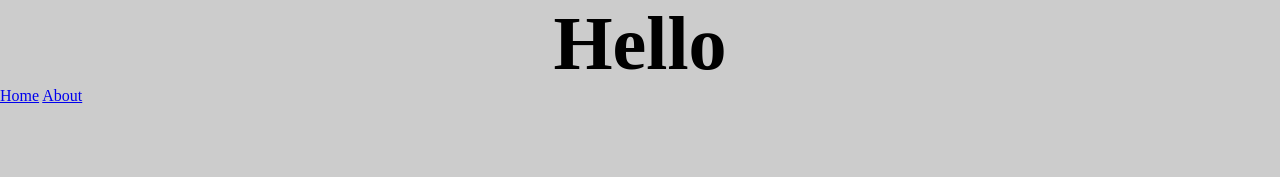
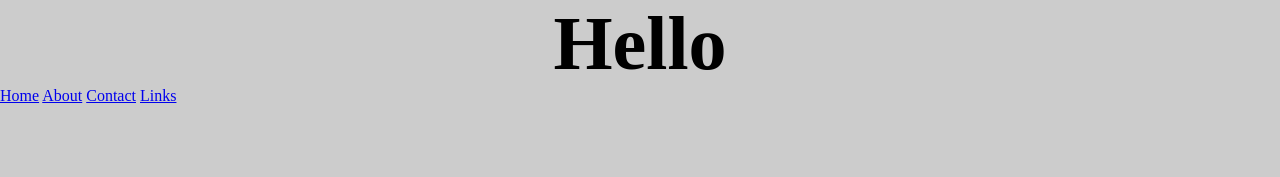
Before and after one commit to I-BroneX-I/testGit, a plain HTML site: page index.html in a window 1280 px wide. Shown: the top 177 px of the page. Drawn offline with Linux system fonts and the light colour scheme.

Commit message:
update nav

```diff
--- a/index.html
+++ b/index.html
@@ -14,6 +14,8 @@
         <nav>
             <a href="#">Home</a>
             <a href="#">About</a>
+            <a href="#">Contact</a>
+            <a href="#">Links</a>
         </nav>
     </header>
 
```
